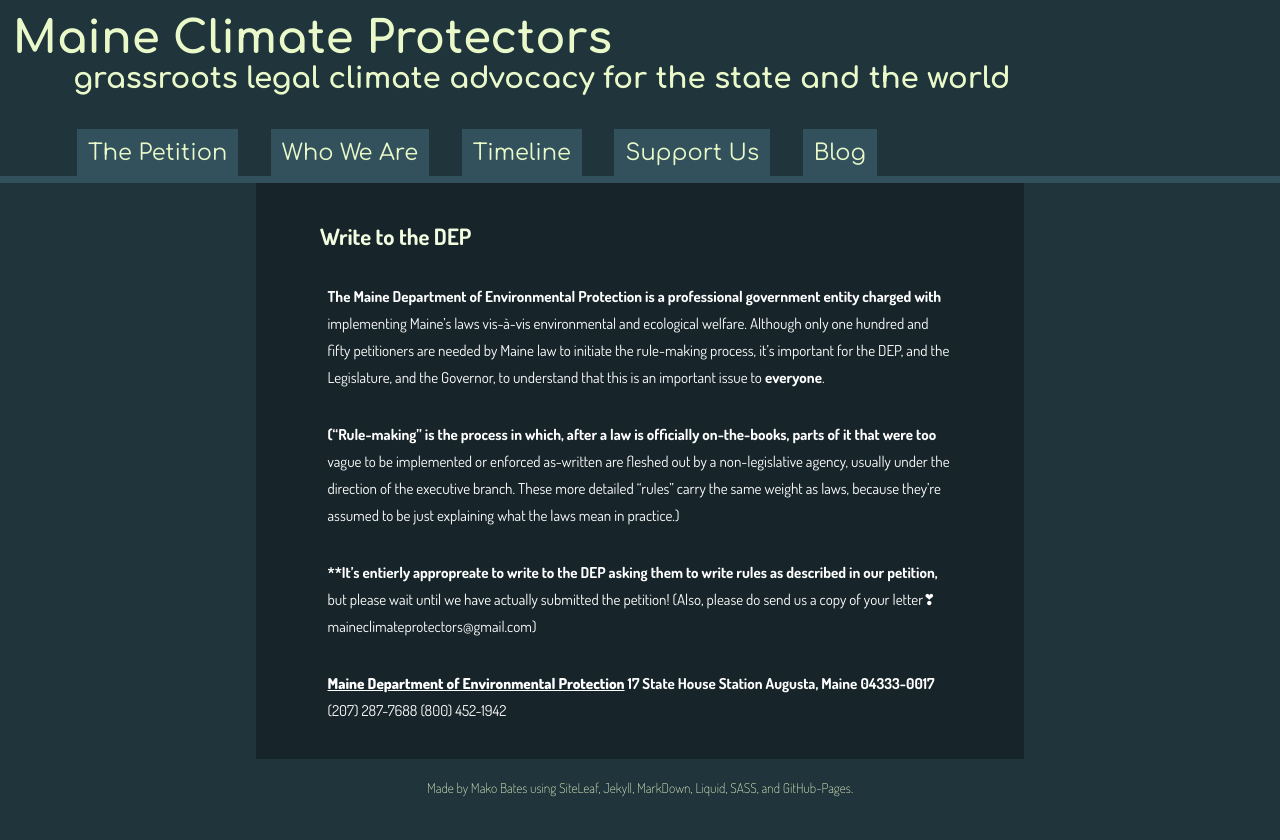
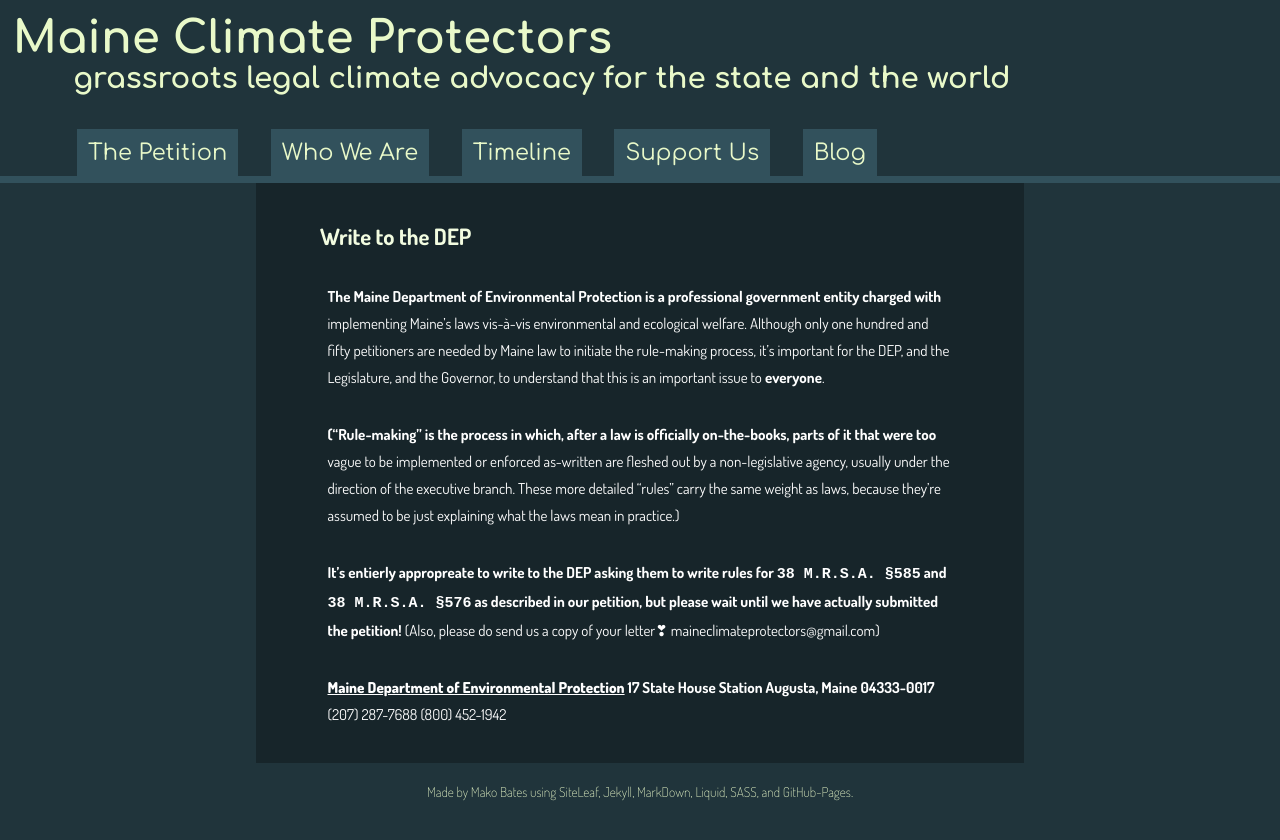
Before and after one commit to ShapeOfMatter/maine-climate-protectors, a Jekyll site: the page built from _posts/2017-12-13-write-to-the-dep.markdown, in a window 1280 px wide. Shown: the top 840 px of the page. Built offline with Jekyll 4.4.1, drawn with Linux system fonts in a browser that asks for light colours.

Commit message:
Updated Write To The Dep

```diff
--- a/_posts/2017-12-13-write-to-the-dep.markdown
+++ b/_posts/2017-12-13-write-to-the-dep.markdown
@@ -7,7 +7,7 @@
 
 ("Rule-making" is the process in which, after a law is officially on-the-books, parts of it that were too vague to be implemented or enforced as-written are fleshed out by a non-legislative agency, usually under the direction of the executive branch. These more detailed "rules" carry the same weight as laws, because they're assumed to be just explaining what the laws mean in practice.)
 
-**It's entierly appropreate to write to the DEP asking them to write rules as described in our petition, but please wait until we have actually submitted the petition! (Also, please do send us a copy of your letter❣ {{ site.contact_email }})
+**It's entierly appropreate to write to the DEP asking them to write rules for `38 M.R.S.A. §585` and `38 M.R.S.A. §576` as described in our petition, but please wait until we have actually submitted the petition!** (Also, please do send us a copy of your letter❣ {{ site.contact_email }})
 
 [Maine Department of Environmental Protection](https://www1.maine.gov/dep/contact/index.html)
 17 State House Station
```
